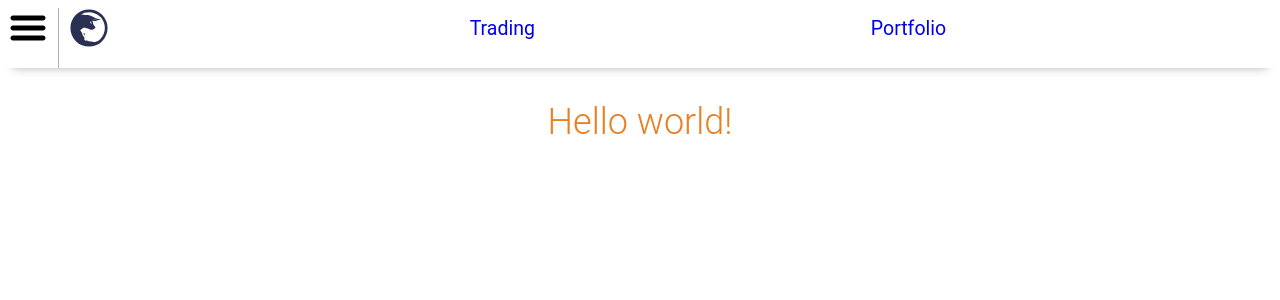
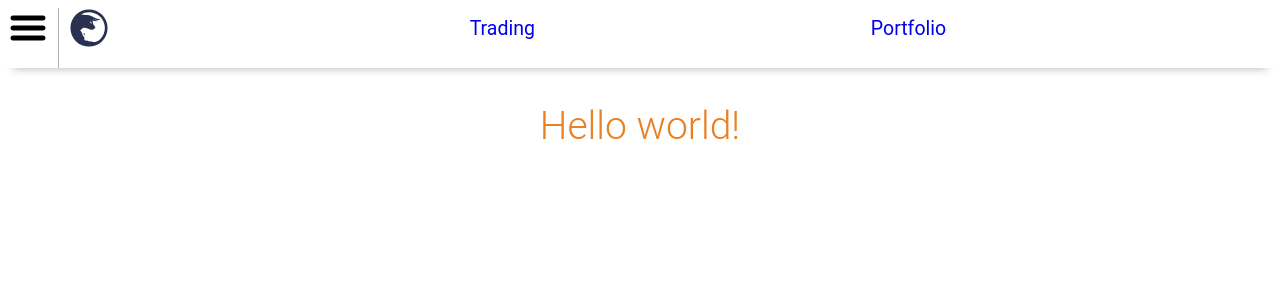
Before and after one commit to kelly-binary/binary_alpha, a Jekyll site: the page built from index.html, in a window 1280 px wide. Shown: the top 300 px of the page. Built offline with Jekyll 4.4.1, drawn with Linux system fonts in a browser that asks for light colours.

Commit message:
updated font size

```diff
--- a/assets/sass/style.scss
+++ b/assets/sass/style.scss
@@ -12,7 +12,6 @@ header {
 }
 
 h1 {
-    font-size: 36px;
     font-weight: 300;
     color: #E98024;
     text-align: center;
```
